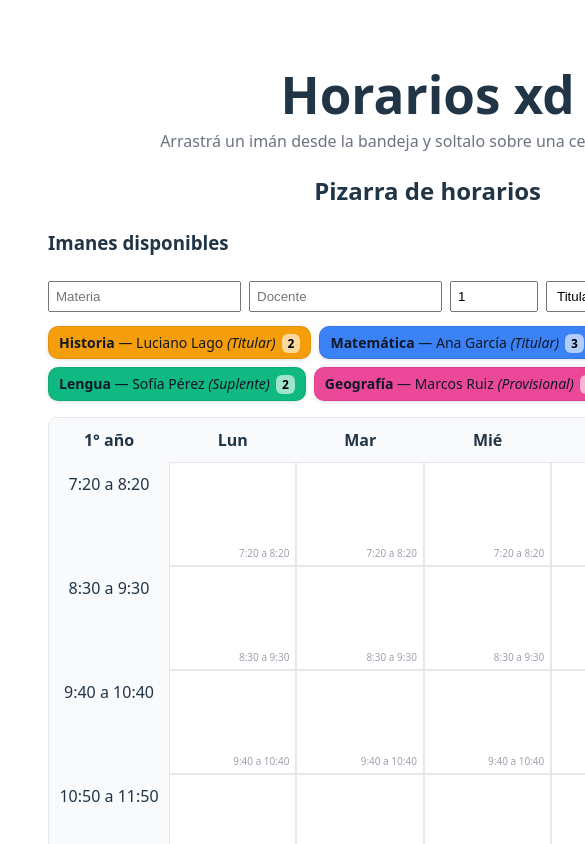
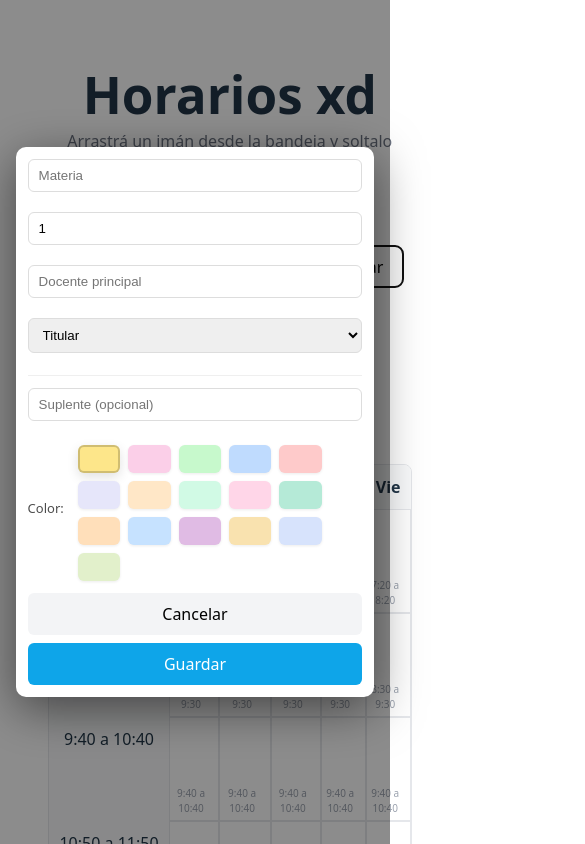
Before and after one commit to Juanfle/Tablero-imantado, a React (Vite) app: page / in a window 390 px wide. Both pictures are taken after a click on the button "Nuevo imán". Shown: the top 844 px of the page, 585 px wide, since content can reach past the window. Built offline with nearby package versions, Linux system fonts and the light colour scheme.

Commit message:
fix module edit/create responsive

```diff
--- a/src/components/Iman.module.css
+++ b/src/components/Iman.module.css
@@ -59,7 +59,6 @@
 .modal {
   background: #fff;
   border-radius: 10px;
-  width: 520px;
   max-width: 92%;
   box-shadow: 0 12px 48px rgba(0,0,0,0.5);
 }
@@ -70,8 +69,11 @@
 
 .editor {
   padding: 16px;
-  width: 480px;
+  width: 100%;
+  max-width: 480px;
   box-sizing: border-box;
+  display: flex;
+  flex-direction: column;
 }
 
 .formGrid {
@@ -171,3 +173,25 @@
 .btnNeutral {
   background: #f3f4f6;
 }
+
+/* Responsive: en pantallas chicas, la grilla se vuelve columna única y el modal se ajusta */
+@media (max-width: 560px) {
+  .formGrid {
+    grid-template-columns: 1fr;
+  }
+  .editor {
+    padding: 12px;
+    max-width: 92vw;
+  }
+  .modal {
+    max-height: 92vh;
+    overflow: auto;
+    margin: 8px;
+  }
+  .actions {
+    flex-direction: column-reverse;
+  }
+  .btn {
+    width: 100%;
+  }
+}
--- a/src/components/Tablero.module.css
+++ b/src/components/Tablero.module.css
@@ -92,3 +92,20 @@
   z-index: 99999;
   pointer-events: none;
 }
+
+.modal {
+  background: #fff;
+  border-radius: 10px;
+  max-width: 92%;
+  box-shadow: 0 12px 48px rgba(0,0,0,0.5);
+}
+
+.createBackdrop {
+  position: fixed;
+  inset: 0;
+  background: rgba(0,0,0,0.45);
+  z-index: 2000;
+  display: flex;
+  align-items: center;
+  justify-content: center;
+}
--- a/src/components/iman.tsx
+++ b/src/components/iman.tsx
@@ -5,14 +5,14 @@ import type { Iman as ImanType } from '../types';
 import { useTableroStore } from '../store/useTableroStore';
 
 // Editor sencillo embebido para editar un imán
-function ImanEditor({ iman, onCancel }: { iman: ImanType; onCancel: () => void }) {
+export function ImanEditor({ iman, onCancel, isNew, onCreate }: { iman?: ImanType; onCancel: () => void; isNew?: boolean; onCreate?: (data: Omit<ImanType, 'id'>) => void }) {
     const updateIman = useTableroStore(s => s.updateIman);
-    const [materia, setMateria] = useState(iman.materia);
-    const [docente, setDocente] = useState(iman.docente);
-    const [rol, setRol] = useState<ImanType['rol']>(iman.rol);
-    const [docente2, setDocente2] = useState(iman.docente2 ?? '');
-    const [modulos, setModulos] = useState(String(iman.modulos));
-    const [color, setColor] = useState(iman.color ?? '#FDE68A');
+    const [materia, setMateria] = useState(iman?.materia ?? '');
+    const [docente, setDocente] = useState(iman?.docente ?? '');
+    const [rol, setRol] = useState<ImanType['rol']>(iman?.rol ?? 'Titular');
+    const [docente2, setDocente2] = useState(iman?.docente2 ?? '');
+    const [modulos, setModulos] = useState(String(iman?.modulos ?? 1));
+    const [color, setColor] = useState(iman?.color ?? '#FDE68A');
 
     // Paleta de colores pastel
     const PALETTE = [
@@ -46,7 +46,24 @@ function ImanEditor({ iman, onCancel }: { iman: ImanType; onCancel: () => void }
             modulos: Number(modulos) || 0,
             color: color || undefined,
         };
-        updateIman(iman.id, patch);
+        if (isNew && onCreate) {
+            const data: Omit<ImanType, 'id'> = {
+                materia: patch.materia ?? '',
+                docente: patch.docente ?? '',
+                rol: (patch.rol as ImanType['rol']) ?? 'Titular',
+                docente2: patch.docente2,
+                rol2: patch.rol2,
+                modulos: patch.modulos ?? 1,
+                color: patch.color,
+            };
+            onCreate(data);
+            onCancel();
+            return;
+        }
+
+        if (iman) {
+            updateIman(iman.id, patch);
+        }
         onCancel();
     };
 
--- a/src/components/tablero.tsx
+++ b/src/components/tablero.tsx
@@ -12,7 +12,7 @@ import type { DragEndEvent, DragStartEvent } from '@dnd-kit/core';
 import { BLOQUES, DIAS } from '../data';
 import type { Dia, Bloque, Iman as ImanModel } from '../types';
 import { useTableroStore } from '../store/useTableroStore';
-import Iman from './iman';
+import Iman, { ImanEditor } from './iman';
 
 function Celda({
     dia,
@@ -59,13 +59,8 @@ export default function Tablero() {
 
     const bandeja = imanes.filter((i) => restantesDe(i.id) > 0);
     const [activeIman, setActiveIman] = useState<ImanModel | null>(null);
-    // Estados para crear nuevo imán
+    // Estados para crear nuevo imán (usaremos modal con ImanEditor)
     const [showCreate, setShowCreate] = useState(false);
-    const [newMateria, setNewMateria] = useState('');
-    const [newDocente, setNewDocente] = useState('');
-    const [newModulos, setNewModulos] = useState('1');
-    const [newRol, setNewRol] = useState<ImanModel['rol']>('Titular');
-    const [newColor, setNewColor] = useState('#FDE68A');
 
     const onDragStart = (e: DragStartEvent) => {
         const activeId = String(e.active.id);
@@ -123,32 +118,28 @@ export default function Tablero() {
                         </div>
                     </div>
 
-                    {showCreate && (
-                        <div style={{ display: 'flex', gap: 8, alignItems: 'center', margin: '8px 0' }}>
-                            <input placeholder="Materia" value={newMateria} onChange={e => setNewMateria(e.target.value)} style={{ padding: 6 }} />
-                            <input placeholder="Docente" value={newDocente} onChange={e => setNewDocente(e.target.value)} style={{ padding: 6 }} />
-                            <input placeholder="Módulos" value={newModulos} onChange={e => setNewModulos(e.target.value)} style={{ width: 72, padding: 6 }} />
-                            <select value={newRol} onChange={e => setNewRol(e.target.value as any)} style={{ padding: 6 }}>
-                                <option value="Titular">Titular</option>
-                                <option value="Provisional">Provisional</option>
-                                <option value="Suplente">Suplente</option>
-                            </select>
-                            <input type="color" value={newColor} onChange={e => setNewColor(e.target.value)} title="Color" style={{ width: 44, height: 36, border: 'none', padding: 0 }} />
-                            <button onClick={() => {
-                                if (!newMateria.trim()) { setMensaje('La materia no puede estar vacía'); return; }
-                                const id = addIman({ materia: newMateria.trim(), docente: newDocente.trim() || '---', rol: newRol, modulos: Number(newModulos) || 1, color: newColor });
-                                setMensaje(`Imán creado (${id})`);
-                                setNewMateria(''); setNewDocente(''); setNewModulos('1'); setShowCreate(false);
-                            }}>Agregar</button>
-                        </div>
-                    )}
-
                     <div className={tstyles.bandejaList}>
                         {bandeja.map((iman) => (
                             <Iman key={iman.id} iman={iman} restantes={restantesDe(iman.id)} draggable />
                         ))}
                     </div>
                 </section>
+
+                {/* When showCreate is true, open the shared editor modal to create a new iman */}
+                {showCreate && (
+                    <div className={tstyles.createBackdrop} onMouseDown={() => setShowCreate(false)}>
+                        <div role="dialog" aria-modal="true" onMouseDown={e => e.stopPropagation()} className={tstyles.modal}>
+                            <ImanEditor
+                                isNew
+                                onCancel={() => setShowCreate(false)}
+                                onCreate={(data) => {
+                                    const id = addIman(data);
+                                    setMensaje(`Imán creado (${id})`);
+                                }}
+                            />
+                        </div>
+                    </div>
+                )}
 
                 {/* Grilla Días × Bloques */}
                 <div className={tstyles.grid} style={{ gridTemplateColumns: `120px repeat(${DIAS.length}, 1fr)` }}>
```
